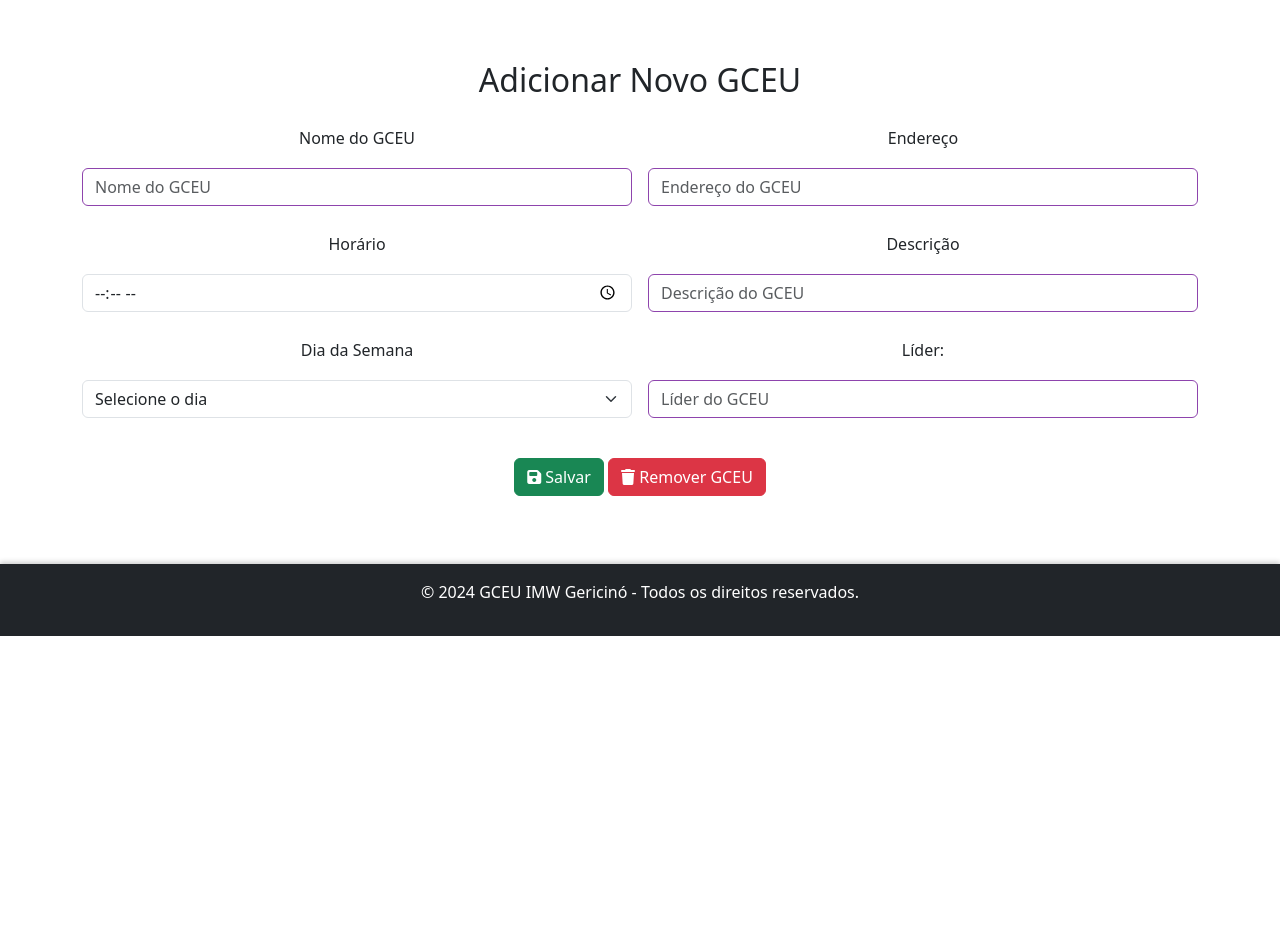
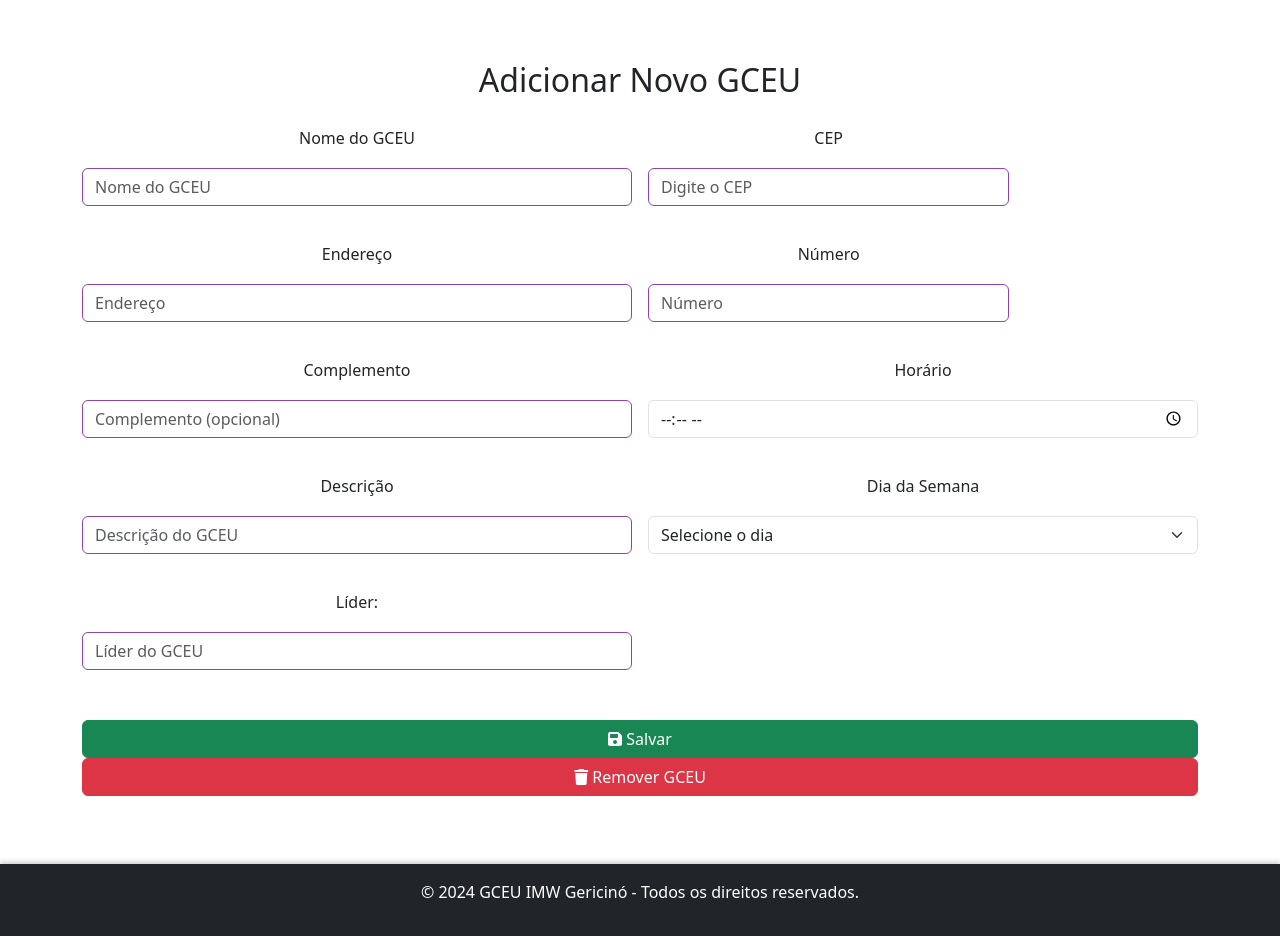
Before and after one commit to Zer0G0ld/GCEULocation, a website: page frontend/index.html in a window 1280 px wide. Shown: the part 928-1864 px from the top of the page. Before the commit the page ends 1564 px from the top, so only its background shows below. Drawn offline with nearby package versions, Linux system fonts and the light colour scheme; files that its build step writes are made by us from their sources; no server answers.

Commit message:
Update index.html

```diff
--- a/frontend/index.html
+++ b/frontend/index.html
@@ -7,8 +7,8 @@
   <meta name="keywords" content="GCEU, IMW Gericinó, Igreja, Mapa, Localização, Comunidade">
   <meta name="author" content="Organização XYZ">
   <title>Mapa Interativo - GCEU IMW Gericinó</title>
-  <link rel="icon" href="frontend/img/logoIMG.png" type="image/png">
-  <link rel="stylesheet" href="styles.css">
+  <link rel="icon" href="img/logoIMG.png" type="image/png">
+  <link rel="stylesheet" href="style.css">
   <link rel="stylesheet" href="https://cdn.jsdelivr.net/npm/bootstrap@5.3.0/dist/css/bootstrap.min.css">
   <link rel="stylesheet" href="https://unpkg.com/leaflet@1.7.1/dist/leaflet.css">
   <link rel="stylesheet" href="https://cdnjs.cloudflare.com/ajax/libs/font-awesome/6.5.0/css/all.min.css">
@@ -66,10 +66,28 @@
           <label for="nomeGCEUAdicionar" class="form-label">Nome do GCEU</label>
           <input type="text" id="nomeGCEUAdicionar" class="form-control" placeholder="Nome do GCEU" required maxlength="100">
         </div>
+        <!--
         <div class="col-md-6">
           <label for="enderecoGCEUAdicionar" class="form-label">Endereço</label>
           <input type="text" id="enderecoGCEUAdicionar" class="form-control" placeholder="Endereço do GCEU" required maxlength="150">
         </div>
+      -->
+      <div class="col-md-4">
+        <label for="cepGCEUAdicionar" class="form-label">CEP</label>
+        <input type="text" id="cepGCEUAdicionar" class="form-control" placeholder="Digite o CEP" required maxlength="9">
+      </div>
+      <div class="col-md-6">
+        <label for="enderecoGCEUAdicionar" class="form-label">Endereço</label>
+        <input type="text" id="enderecoGCEUAdicionar" class="form-control" placeholder="Endereço" required maxlength="150">
+      </div>
+      <div class="col-md-4">
+        <label for="numeroGCEUAdicionar" class="form-label">Número</label>
+        <input type="text" id="numeroGCEUAdicionar" class="form-control" placeholder="Número" required>
+      </div>
+      <div class="col-md-6">
+        <label for="complementoGCEUAdicionar" class="form-label">Complemento</label>
+        <input type="text" id="complementoGCEUAdicionar" class="form-control" placeholder="Complemento (opcional)">
+      </div>
         <div class="col-md-6">
           <label for="horaGCEUAdicionar" class="form-label">Horário</label>
           <input type="time" id="horaGCEUAdicionar" class="form-control" required>
```
